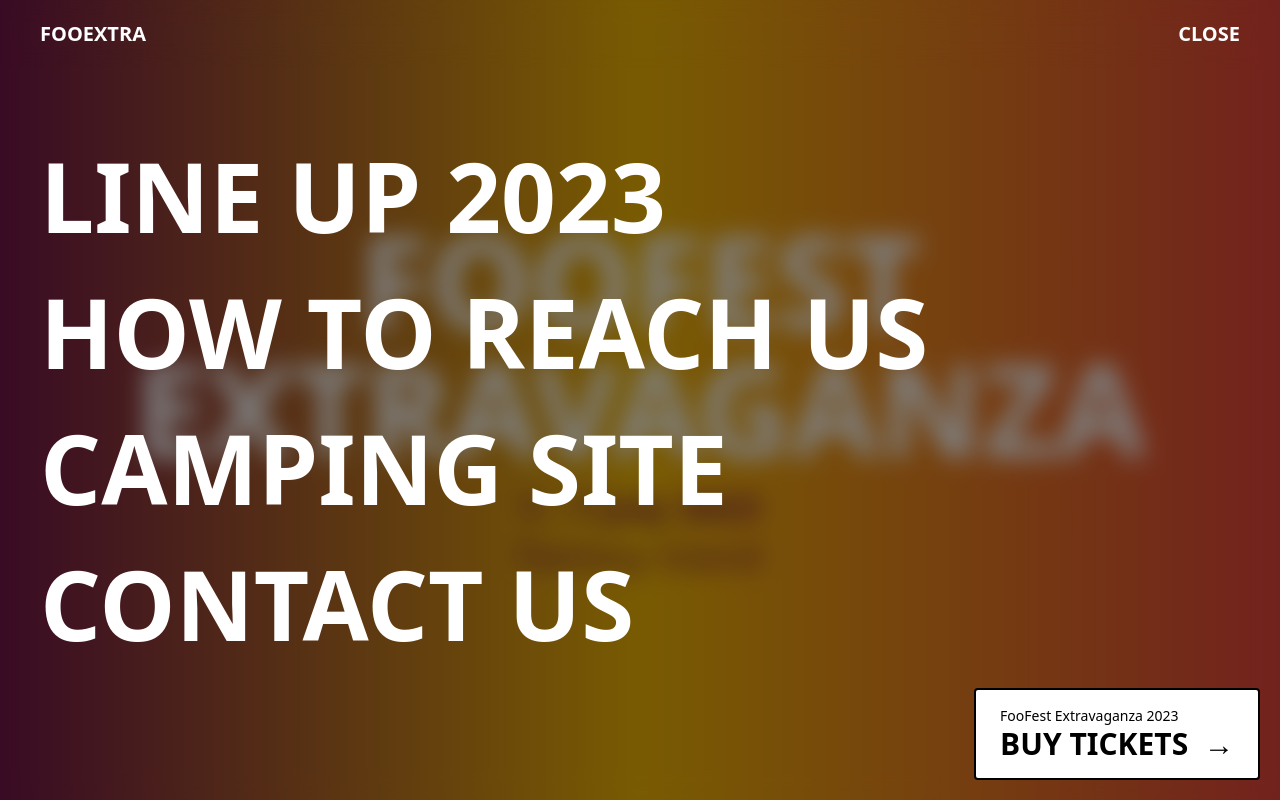
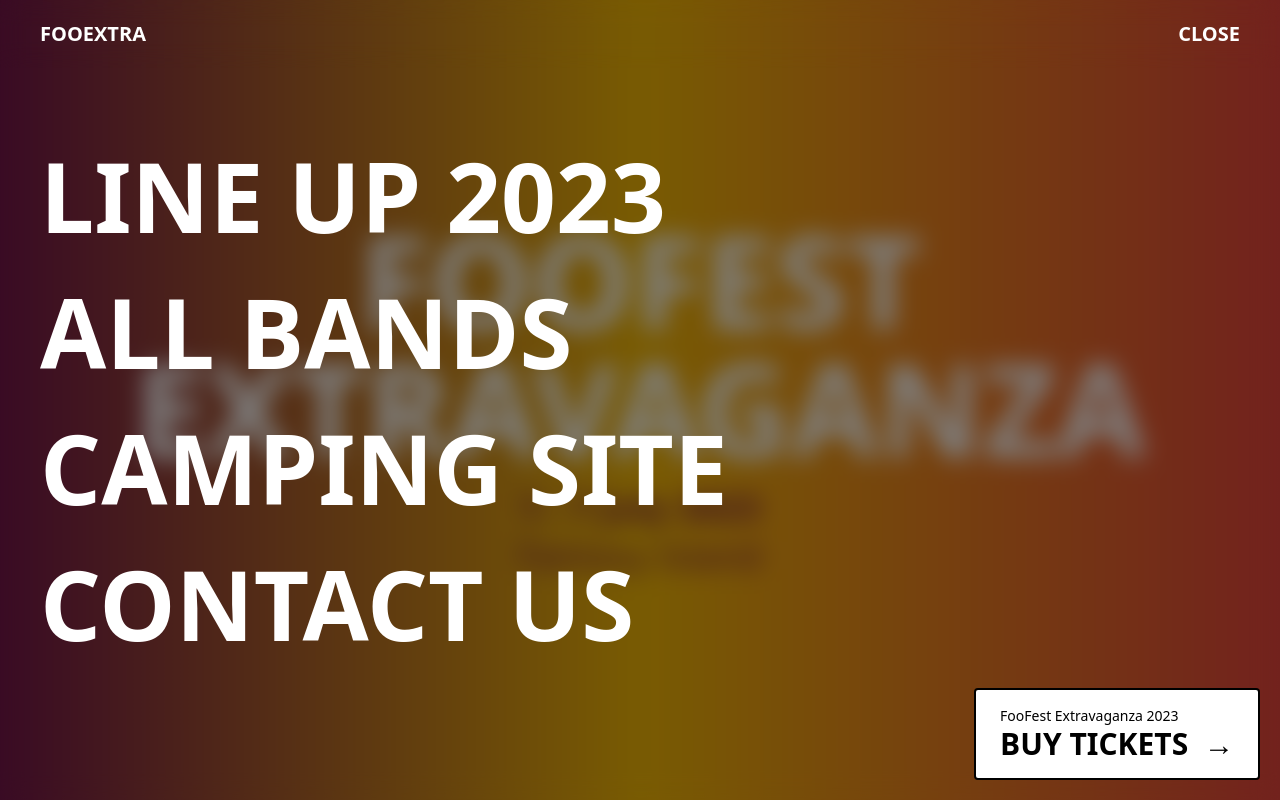
Before and after one commit to rossosofia/frontend_foofest_exam_sofia, a Next.js app: page / in a window 1280 px wide. Both pictures are taken after a click on the element "MENU". Shown: the top 800 px of the page. Built offline with nearby package versions, Linux system fonts and the light colour scheme; no server answers.

Commit message:
Fixed menu, so it links to all-bands

```diff
--- a/src/components/Header.jsx
+++ b/src/components/Header.jsx
@@ -51,11 +51,11 @@ export default function Header() {
               </li>
               <li className="group">
                 <Link
-                  href="/campingsite"
+                  href="/all-bands"
                   onClick={closeMenu}
                   className="text-4xl md:text-6xl lg:text-7xl xl:text-8xl font-bold group-hover:opacity-50"
                 >
-                  HOW TO REACH US
+                  ALL BANDS
                 </Link>
               </li>
               <li className="group">
```
